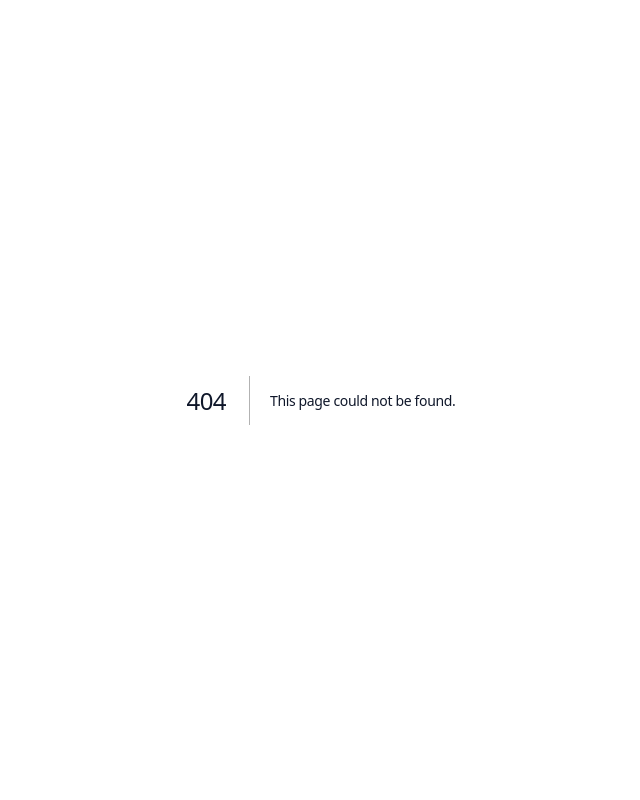
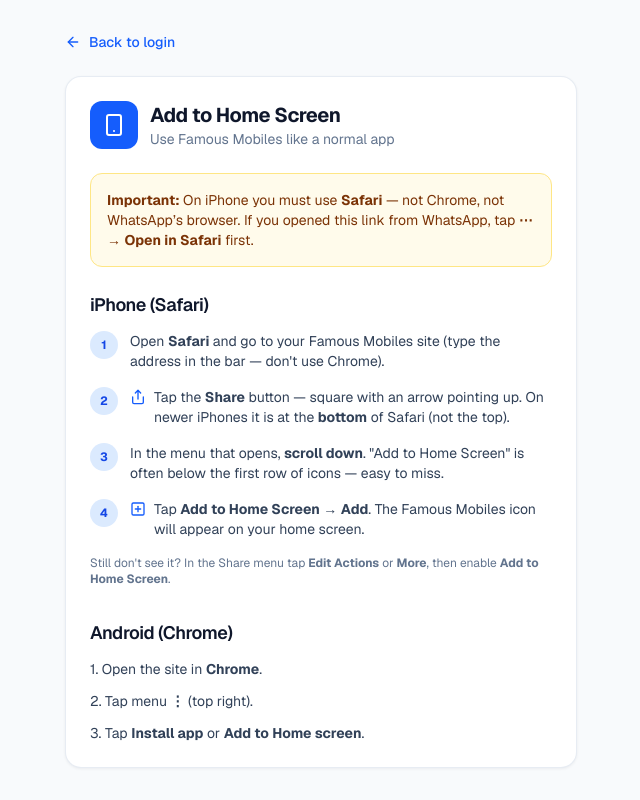
Before and after one commit to mubbumuzzi/FamousMobiles, a Next.js app in the folder frontend/: page /install in a window 1280 px wide. Before the commit this address had no page. Shown: the whole page, without its empty margins (319-959 px from the left). Built offline with nearby package versions, Linux system fonts and the light colour scheme.

Commit message:
addedd home button

```diff
--- /dev/null
+++ b/frontend/src/app/install/page.tsx
@@ -0,0 +1,89 @@
+import Link from "next/link";
+import { ArrowLeft, Share, Smartphone, PlusSquare } from "lucide-react";
+
+export const metadata = {
+  title: "Install App — Famous Mobiles",
+};
+
+export default function InstallPage() {
+  return (
+    <div className="min-h-screen bg-slate-50 px-4 py-8">
+      <div className="mx-auto max-w-lg">
+        <Link href="/login" className="mb-6 inline-flex items-center gap-2 text-sm font-medium text-blue-600">
+          <ArrowLeft className="h-4 w-4" />
+          Back to login
+        </Link>
+
+        <div className="premium-card p-6">
+          <div className="mb-6 flex items-center gap-3">
+            <div className="flex h-12 w-12 items-center justify-center rounded-xl bg-blue-600 text-white">
+              <Smartphone className="h-6 w-6" />
+            </div>
+            <div>
+              <h1 className="text-xl font-bold text-slate-900">Add to Home Screen</h1>
+              <p className="text-sm text-slate-500">Use Famous Mobiles like a normal app</p>
+            </div>
+          </div>
+
+          <div className="mb-6 rounded-xl border border-amber-200 bg-amber-50 p-4 text-sm text-amber-900">
+            <strong>Important:</strong> On iPhone you must use <strong>Safari</strong> — not Chrome, not WhatsApp’s browser.
+            If you opened this link from WhatsApp, tap <strong>⋯</strong> → <strong>Open in Safari</strong> first.
+          </div>
+
+          <section className="mb-8">
+            <h2 className="mb-3 text-lg font-semibold text-slate-900">iPhone (Safari)</h2>
+            <ol className="space-y-4 text-sm text-slate-700">
+              <li className="flex gap-3">
+                <span className="flex h-7 w-7 shrink-0 items-center justify-center rounded-full bg-blue-100 text-xs font-bold text-blue-700">1</span>
+                <span>
+                  Open <strong>Safari</strong> and go to your Famous Mobiles site
+                  (type the address in the bar — don&apos;t use Chrome).
+                </span>
+              </li>
+              <li className="flex gap-3">
+                <span className="flex h-7 w-7 shrink-0 items-center justify-center rounded-full bg-blue-100 text-xs font-bold text-blue-700">2</span>
+                <span className="flex items-start gap-2">
+                  <Share className="mt-0.5 h-4 w-4 shrink-0 text-blue-600" />
+                  <span>
+                    Tap the <strong>Share</strong> button — square with an arrow pointing up.
+                    On newer iPhones it is at the <strong>bottom</strong> of Safari (not the top).
+                  </span>
+                </span>
+              </li>
+              <li className="flex gap-3">
+                <span className="flex h-7 w-7 shrink-0 items-center justify-center rounded-full bg-blue-100 text-xs font-bold text-blue-700">3</span>
+                <span>
+                  In the menu that opens, <strong>scroll down</strong>. &quot;Add to Home Screen&quot; is often
+                  below the first row of icons — easy to miss.
+                </span>
+              </li>
+              <li className="flex gap-3">
+                <span className="flex h-7 w-7 shrink-0 items-center justify-center rounded-full bg-blue-100 text-xs font-bold text-blue-700">4</span>
+                <span className="flex items-start gap-2">
+                  <PlusSquare className="mt-0.5 h-4 w-4 shrink-0 text-blue-600" />
+                  <span>
+                    Tap <strong>Add to Home Screen</strong> → <strong>Add</strong>.
+                    The Famous Mobiles icon will appear on your home screen.
+                  </span>
+                </span>
+              </li>
+            </ol>
+            <p className="mt-4 text-xs text-slate-500">
+              Still don&apos;t see it? In the Share menu tap <strong>Edit Actions</strong> or <strong>More</strong>,
+              then enable <strong>Add to Home Screen</strong>.
+            </p>
+          </section>
+
+          <section>
+            <h2 className="mb-3 text-lg font-semibold text-slate-900">Android (Chrome)</h2>
+            <ol className="space-y-3 text-sm text-slate-700">
+              <li>1. Open the site in <strong>Chrome</strong>.</li>
+              <li>2. Tap menu <strong>⋮</strong> (top right).</li>
+              <li>3. Tap <strong>Install app</strong> or <strong>Add to Home screen</strong>.</li>
+            </ol>
+          </section>
+        </div>
+      </div>
+    </div>
+  );
+}
--- a/frontend/src/app/layout.tsx
+++ b/frontend/src/app/layout.tsx
@@ -36,6 +36,8 @@
     <html lang="en" className={`${geistSans.variable} ${geistMono.variable} h-full antialiased light`} style={{ colorScheme: "light" }} suppressHydrationWarning>
       <head>
         <link rel="apple-touch-icon" href="/icons/icon-192.png" />
+        <link rel="apple-touch-icon" sizes="192x192" href="/icons/icon-192.png" />
+        <meta name="mobile-web-app-capable" content="yes" />
       </head>
       <body className="min-h-full flex flex-col bg-slate-50 text-slate-900" suppressHydrationWarning>{children}</body>
     </html>
--- a/frontend/src/app/login/page.tsx
+++ b/frontend/src/app/login/page.tsx
@@ -101,6 +101,10 @@
             <a href="/track" className="font-medium text-blue-600 hover:underline">Track your device</a>
             <span className="text-slate-400"> · no login required</span>
           </p>
+          <p className="mt-3 text-center text-sm text-slate-500">
+            <a href="/install" className="font-medium text-blue-600 hover:underline">Add to Home Screen</a>
+            <span className="text-slate-400"> · use like an app</span>
+          </p>
         </div>
         <ShopTerms className="mt-4" />
       </div>
```
